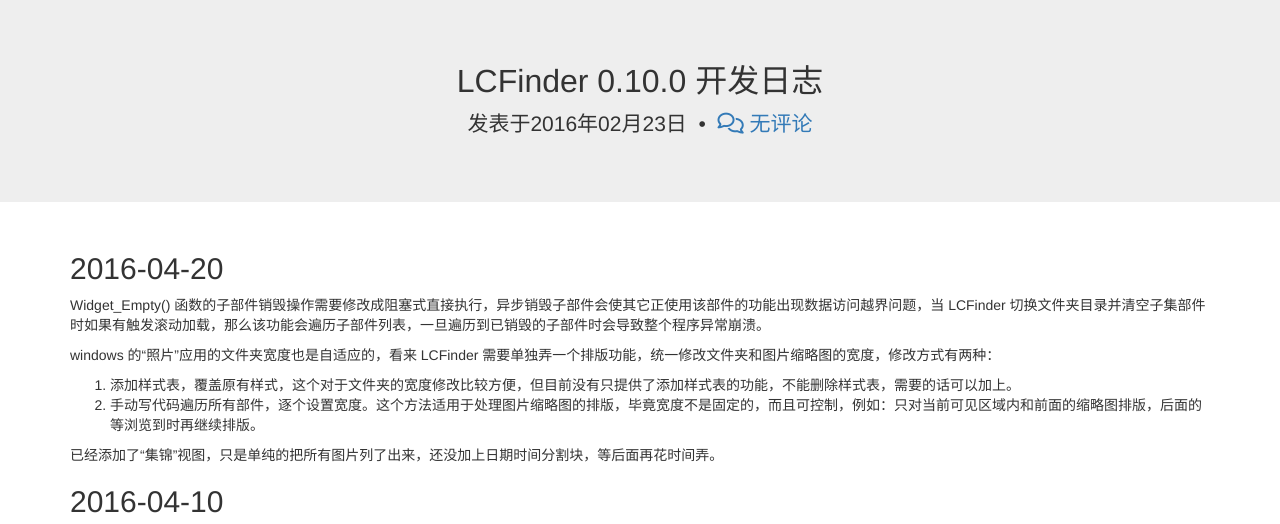
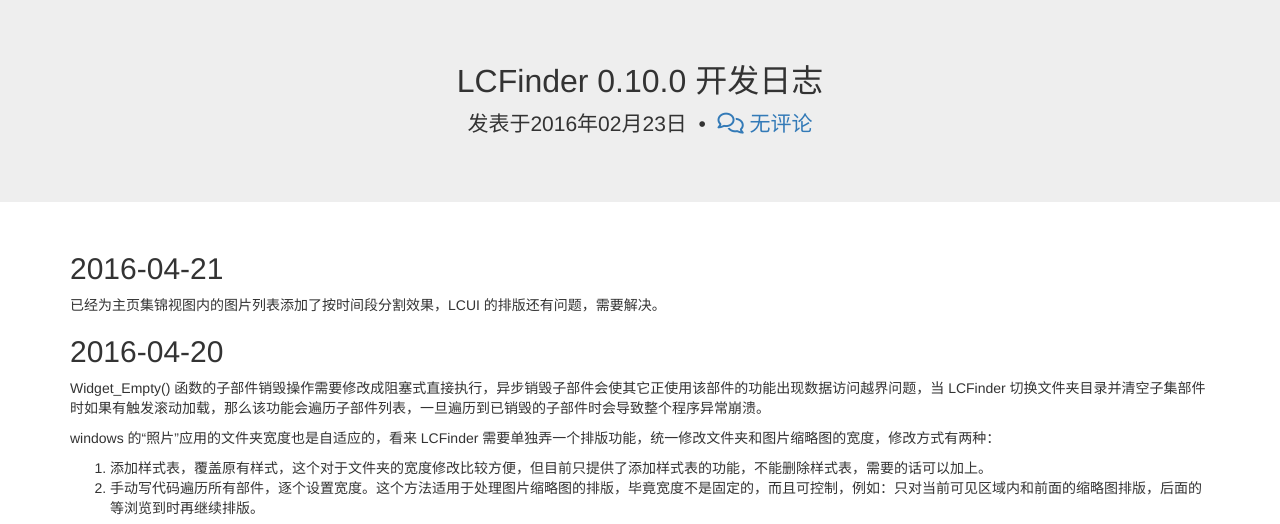
Before and after one commit to lc-soft/lc-soft.io, a Jekyll site: the page built from _posts/2016-02-23-LCFinder-0.10.0.md, in a window 1280 px wide and 900 px high, cut to the strip 104-628 px from the top of the window. Built offline with Jekyll 4.4.1, drawn with Linux system fonts in a browser that asks for light colours; nearby versions of some CDN libraries; library files that are not in the unit come from our copies; Markdown is read by kramdown in place of the engine named in the settings.

Commit message:
更新日志

```diff
--- a/_posts/2016-02-23-LCFinder-0.10.0.md
+++ b/_posts/2016-02-23-LCFinder-0.10.0.md
@@ -2,12 +2,15 @@
 title: LCFinder 0.10.0 开发日志
 ds_thread_key: devlog-lcfinder-0.10.0
 ---
+## 2016-04-21
+已经为主页集锦视图内的图片列表添加了按时间段分割效果，LCUI 的排版还有问题，需要解决。
+
 ## 2016-04-20
 Widget_Empty() 函数的子部件销毁操作需要修改成阻塞式直接执行，异步销毁子部件会使其它正使用该部件的功能出现数据访问越界问题，当 LCFinder 切换文件夹目录并清空子集部件时如果有触发滚动加载，那么该功能会遍历子部件列表，一旦遍历到已销毁的子部件时会导致整个程序异常崩溃。
 
 windows 的“照片”应用的文件夹宽度也是自适应的，看来 LCFinder 需要单独弄一个排版功能，统一修改文件夹和图片缩略图的宽度，修改方式有两种：
 
-1. 添加样式表，覆盖原有样式，这个对于文件夹的宽度修改比较方便，但目前没有只提供了添加样式表的功能，不能删除样式表，需要的话可以加上。
+1. 添加样式表，覆盖原有样式，这个对于文件夹的宽度修改比较方便，但目前只提供了添加样式表的功能，不能删除样式表，需要的话可以加上。
 2. 手动写代码遍历所有部件，逐个设置宽度。这个方法适用于处理图片缩略图的排版，毕竟宽度不是固定的，而且可控制，例如：只对当前可见区域内和前面的缩略图排版，后面的等浏览到时再继续排版。
 
 已经添加了“集锦”视图，只是单纯的把所有图片列了出来，还没加上日期时间分割块，等后面再花时间弄。
```
